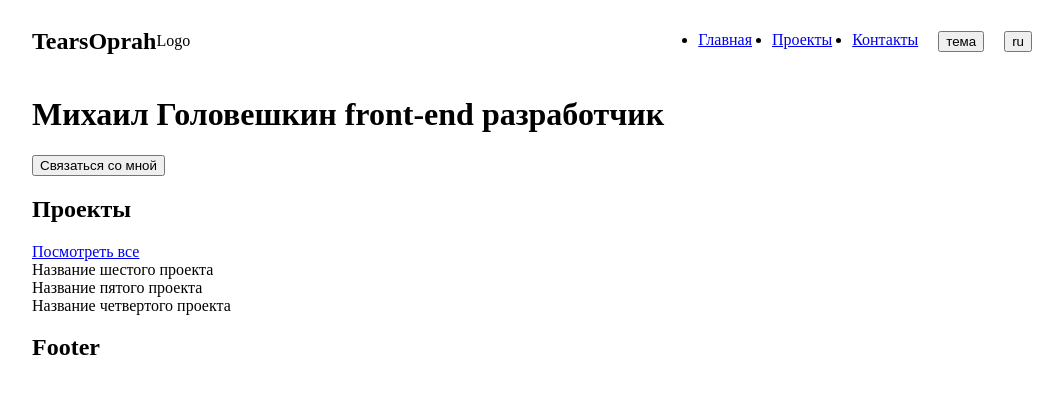
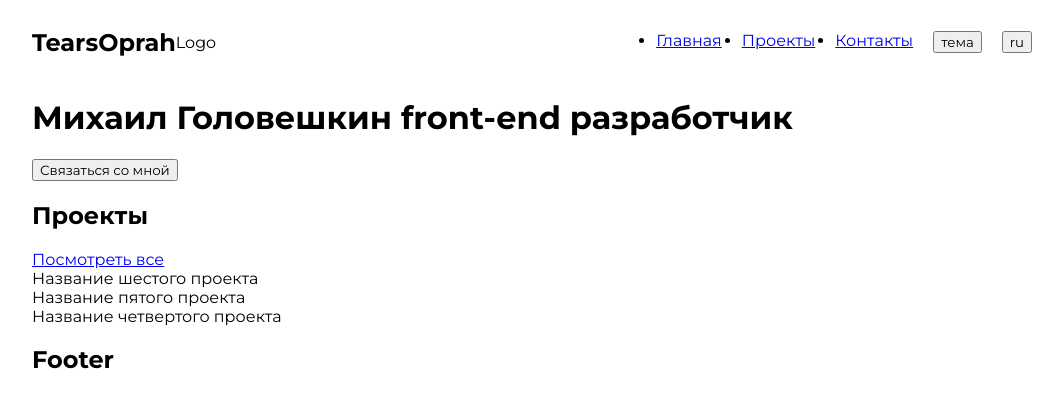
Before and after one commit to TearsOprah/react-portfolio, a React (Vite) app: page / in a window 1280 px wide. Shown: the top 408 px of the page, without its empty margins (108-1171 px from the left). Built offline with nearby package versions, Linux system fonts and the light colour scheme.

Commit message:
feat: подключены шрифты

```diff
--- a/index.html
+++ b/index.html
@@ -4,6 +4,9 @@
     <meta charset="UTF-8" />
     <link rel="icon" type="image/svg+xml" href="/vite.svg" />
     <meta name="viewport" content="width=device-width, initial-scale=1.0" />
+    <link rel="preconnect" href="https://fonts.googleapis.com">
+    <link rel="preconnect" href="https://fonts.gstatic.com" crossorigin>
+    <link href="https://fonts.googleapis.com/css2?family=Montserrat:wght@100;200;300;400;500;600;700;800;900&display=swap" rel="stylesheet">
     <title>Vite + React</title>
   </head>
   <body>
--- a/src/index.css
+++ b/src/index.css
@@ -15,3 +15,7 @@
   --base-color: #0077FF;
   --complementary-color: #FFD600;
 }
+
+* {
+  font-family: 'Montserrat', sans-serif;
+}
```
